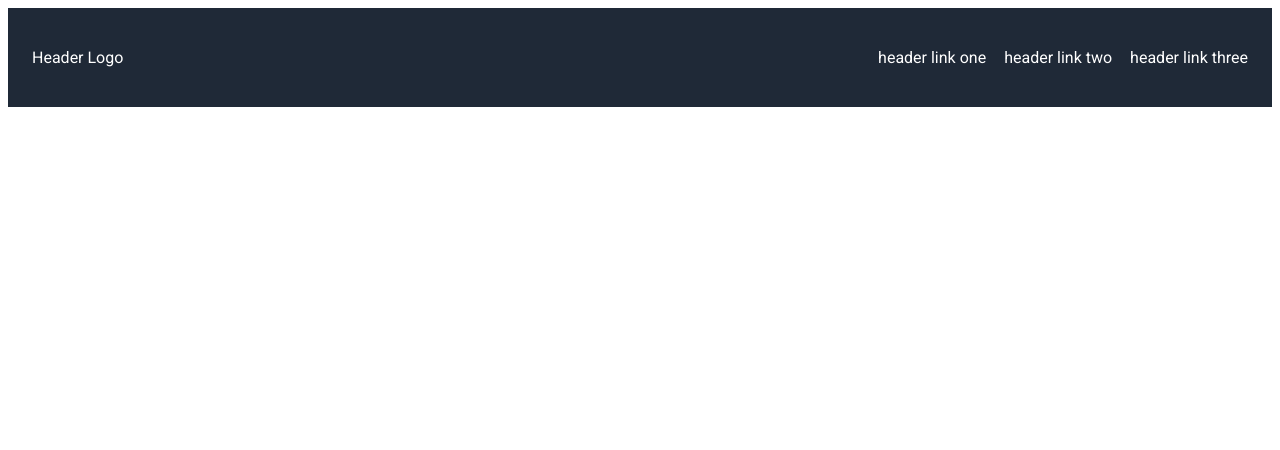
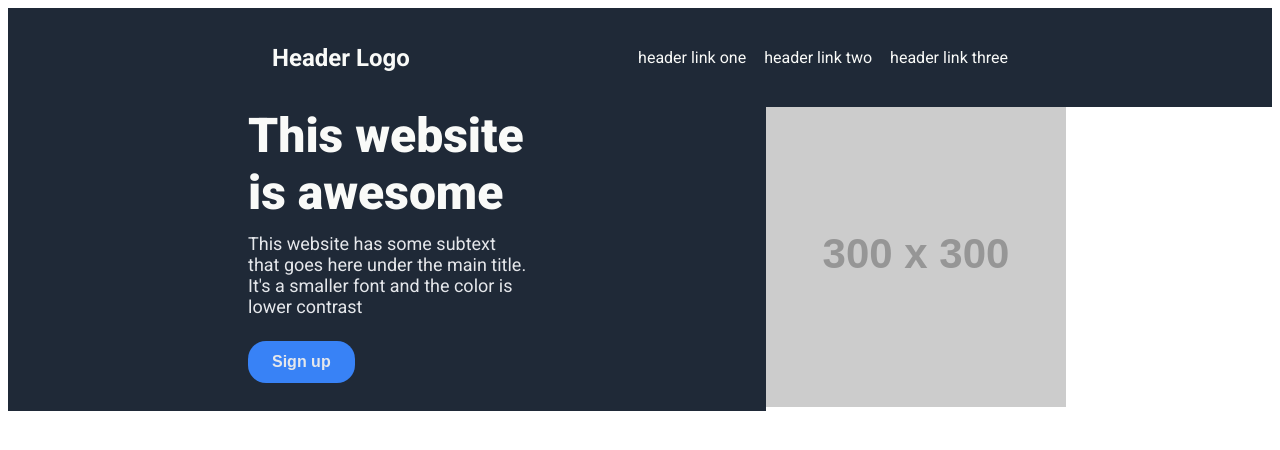
Before and after one commit to zhihaohong52/odin-landing-page, a plain HTML site: page index.html in a window 1280 px wide. Drawn offline with Linux system fonts and the light colour scheme; placeholder pictures from the web are drawn by us.

Commit message:
Created section 1

```diff
--- a/index.html
+++ b/index.html
@@ -10,16 +10,29 @@
     <link rel="stylesheet" href="style.css">
 </head>
 <body>
+    <!-- HEADER -->
     <div class="header">
-        <div class="header-logo">
+        <div class="header_logo">
             Header Logo
         </div>
-        <div class="header-nav">
+        <div class="header_nav">
             <ul>
                 <li><a href="#">header link one</a></li>
                 <li><a href="#">header link two</a></li>
                 <li><a href="#">header link three</a></li>
             </ul>
+        </div>
+    </div>
+    <!-- SECTION 1 -->
+    <div class="section-1">
+        <div class="main-text-1">
+            <div class="h1">This website is awesome</div>
+            <div class="subtext"> This website has some subtext that goes here under the main title. It's a smaller font and the color is lower contrast</div>
+            <button class="button">Sign up</button>
+        </div>
+        <div class="img">
+            <img src="https://via.placeholder.com/300" alt="This is a placeholder image">
+        </div>
     </div>
 </body>
 </html>
--- a/style.css
+++ b/style.css
@@ -1,29 +1,32 @@
+html {
+    box-sizing: border-box;
+  }
+  *, *:before, *:after {
+    box-sizing: inherit;
+  }
+
 body {
     display: flex;
     flex-direction: column;
     font-family: Roboto, sans-serif;
 }
 
+/* HEADER component */
 .header {
     display: flex;
     background-color: #1F2937;
     justify-content: space-between;
-    color: white;
+    color: #F9FAF8;
     align-items: center;
     padding: 24px;
-    margin: 0;
+    width: 100%;
 }
 
 .header_logo {
     font-size: 24px;
     font-weight: bold;
     display: flex;
-    margin-left: 24px;
-}
-
-.header_nav {
-    display: flex;
-    margin-right: 24px;
+    margin-left: 240px;
 }
 
 ul {
@@ -32,12 +35,58 @@ ul {
 }
 
 ul li a {
-    color: white;
+    color: #F9FAF8;
     text-decoration: none;
     margin-left: 18px;
 }
 
 .header_nav {
+    display: flex;
     gap: 18px;
-    padding-right: 24px;
+    padding-right: 240px;
 }
+
+/* SECTION 1 */
+.section-1 {
+    display: flex;
+    margin: 0;
+    padding: 0;
+    flex-direction: row;
+}
+
+.main-text-1 {
+    background-color: #1F2937;
+    padding-left: 240px;
+    padding-right: 240px;
+    flex-direction: column;
+    width: 60%;
+}
+
+.h1 {
+    font-size: 48px;
+    color: #F9FAF8;
+    font-weight: 900;
+    padding-bottom: 12px;
+}
+
+.subtext {
+    font-size: 18px;
+    color: #E5E7EB;
+    padding-bottom: 12px;
+}
+
+button {
+    background-color: #3882F6;
+    padding: 12px 24px;
+    border: none;
+    border-radius: 18px;
+    font-size: 16px;
+    color: #E5E7EB;
+    font-weight: bold;
+    margin-top: 12px;
+}
+
+.img {
+    width: 20%;
+    height: auto;
+}
```
